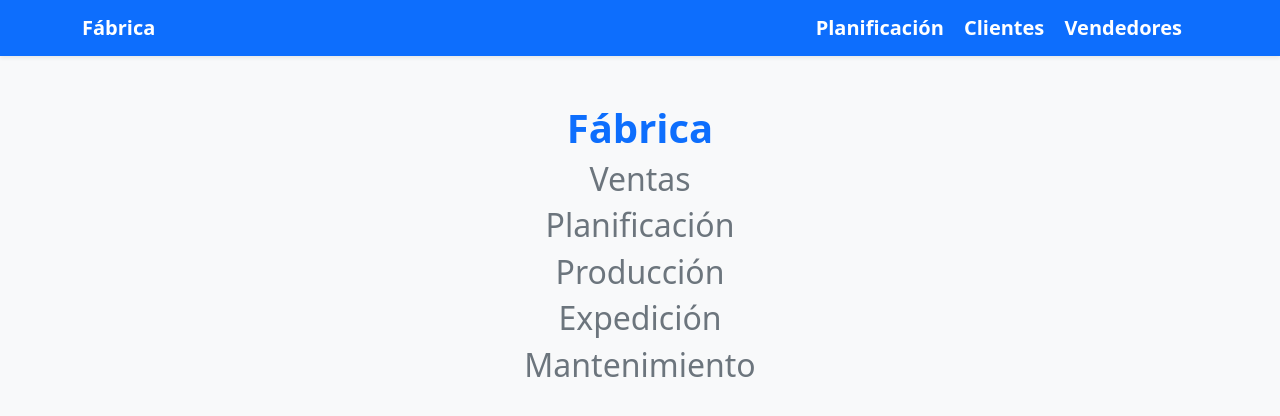
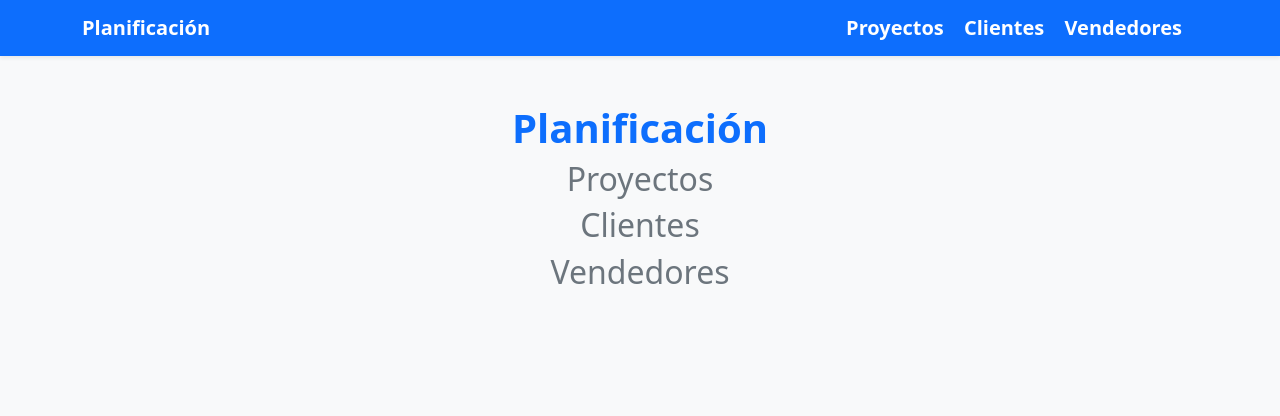
Before and after one commit to MilanoDevX/FactoryProject_Milano, a Django app: page / in a window 1280 px wide. Shown: the top 416 px of the page. Run offline with Django 5.2, Linux system fonts and the light colour scheme.

Commit message:
changes in templates and views

```diff
--- a/Fabrica/urls.py
+++ b/Fabrica/urls.py
@@ -22,5 +22,5 @@ from planificacion import views
 urlpatterns = [
     path('admin/', admin.site.urls),
     path ("", views.index, name="index"),
-    path ("planificacion/", views.planificacion, name="planificacion")
+    path ("proyectos/", views.proyectos, name="proyectos")
 ]
--- a/planificacion/templates/planificacion/index.html
+++ b/planificacion/templates/planificacion/index.html
@@ -10,9 +10,9 @@
 
     <nav class="navbar navbar-expand-lg navbar-dark bg-primary shadow-sm">
         <div class="container">
-            <a class="navbar-brand fw-bold" href="#">Fábrica</a>
+            <a class="navbar-brand fw-bold" href="#">Planificación</a>
             <div>
-                <a class="navbar-brand fw-bold" href="#">Planificación</a>
+                <a class="navbar-brand fw-bold" href="#">Proyectos</a>
                 <a class="navbar-brand fw-bold" href="#">Clientes</a>
                 <a class="navbar-brand fw-bold" href="#">Vendedores</a>
             </div>
@@ -22,12 +22,10 @@
 
     <div class="container my-5">
         <div class="text-center mb-4">
-            <h1 class="fw-bold text-primary">Fábrica</h1>
-            <h2 class="text-secondary">Ventas</h2>
-            <h2 class="text-secondary">Planificación</h2>
-            <h2 class="text-secondary">Producción</h2>
-            <h2 class="text-secondary">Expedición</h2>
-            <h2 class="text-secondary">Mantenimiento</h2>
+            <h1 class="fw-bold text-primary">Planificación</h1>
+            <h2 class="text-secondary">Proyectos</h2>
+            <h2 class="text-secondary">Clientes</h2>
+            <h2 class="text-secondary">Vendedores</h2>
         </div>
     </div>
 
--- a/planificacion/views.py
+++ b/planificacion/views.py
@@ -6,6 +6,6 @@ def index(request):
     lista_proyectos = Proyecto.objects.all()
     return render(request, "planificacion/index.html", context={"proyectos": lista_proyectos})
 
-def planificacion(request):
+def proyectos(request):
     lista_proyectos = Proyecto.objects.all()
-    return render(request, "planificacion/planificacion.html", context={"proyectos": lista_proyectos})
+    return render(request, "planificacion/proyectos.html", context={"proyectos": lista_proyectos})
```
Also changed, not shown: planificacion/templates/planificacion/proyectos.html (renamed from planificacion/templates/planificacion/planificacion.html, +3 -4 lines).
